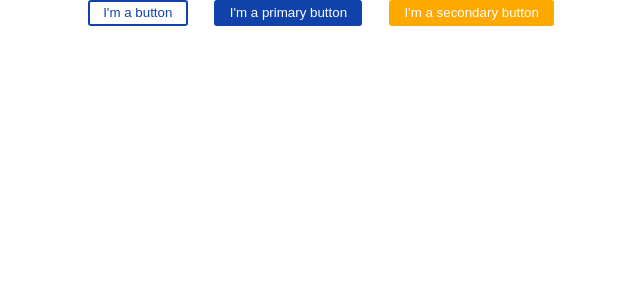
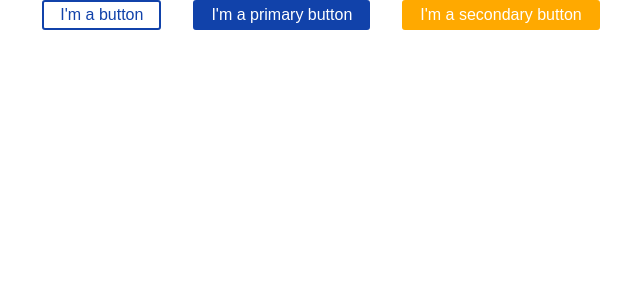
Before and after one commit to adam-james/budget-tracker, a React (Create React App) app: page / in a window 1280 px wide. Shown: the top 300 px of the page, without its empty margins (319-959 px from the left). Built offline with nearby package versions, Linux system fonts and the light colour scheme.

Commit message:
style buttons

```diff
--- a/src/components/button.js
+++ b/src/components/button.js
@@ -1,24 +1,26 @@
 import styled, { css } from 'styled-components'
-import theme from './theme'
+import { colors, font } from './theme'
 
 const Button = styled.button`
   border-radius: 3px;
   padding: 0.25em 1em;
   margin: 0 1em;
   background: transparent;
-  color: ${theme.colors.primary};
-  border: 2px solid ${theme.colors.primary};
+  font-size: ${font.size};
+  color: ${colors.primary};
+  border: 2px solid ${colors.primary};
+  cursor: pointer;
 
   ${({ primary }) => primary && css`
-    background: ${theme.colors.primary};
+    background: ${colors.primary};
     color: white;
   `}
 
   ${({ secondary }) => secondary && css`
-  background: ${theme.colors.secondary};
-  border: 2px solid ${theme.colors.secondary};
-  color: white;
-`}
+    background: ${colors.secondary};
+    border: 2px solid ${colors.secondary};
+    color: white;
+  `}
 `
 
 export default Button
--- a/src/components/theme.js
+++ b/src/components/theme.js
@@ -1,6 +1,8 @@
-export default {
-  colors: {
-    primary: '#1142AA',
-    secondary: '#FFA900'
-  }
+export const colors = {
+  primary: '#1142AA',
+  secondary: '#FFA900'
 }
+
+export const font = {
+  size: '16px'
+}
```
